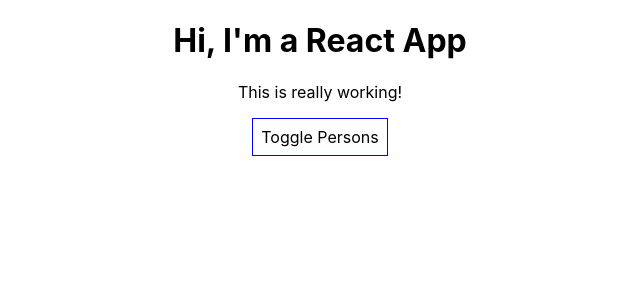
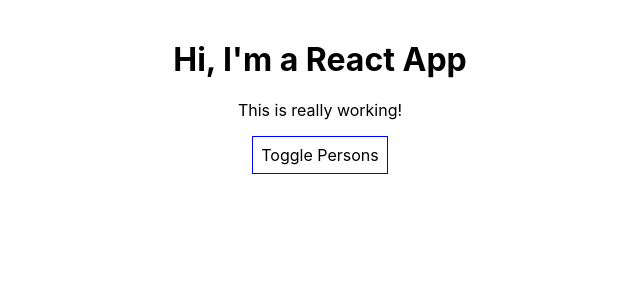
Before and after one commit to Clinton-stack/my-app, a React (Create React App) app: page / in a window 1280 px wide. Shown: the top 300 px of the page, without its empty margins (320-960 px from the left). Built offline with nearby package versions, Linux system fonts and the light colour scheme.

Commit message:
added margin to bdy

```diff
--- a/src/index.css
+++ b/src/index.css
@@ -11,3 +11,7 @@ code {
   font-family: source-code-pro, Menlo, Monaco, Consolas, 'Courier New',
     monospace;
 }
+
+body{
+  margin: 40px;
+}
```
